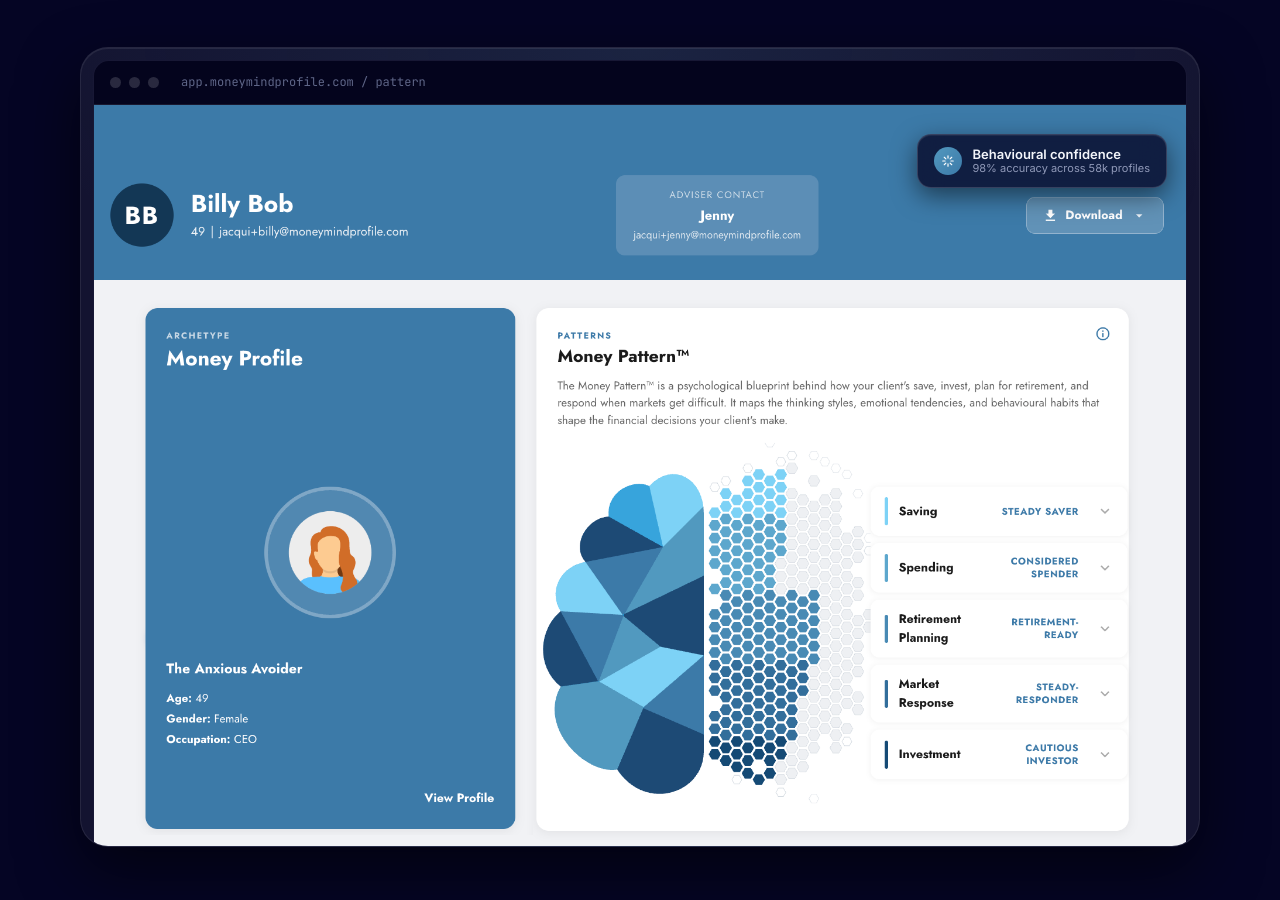
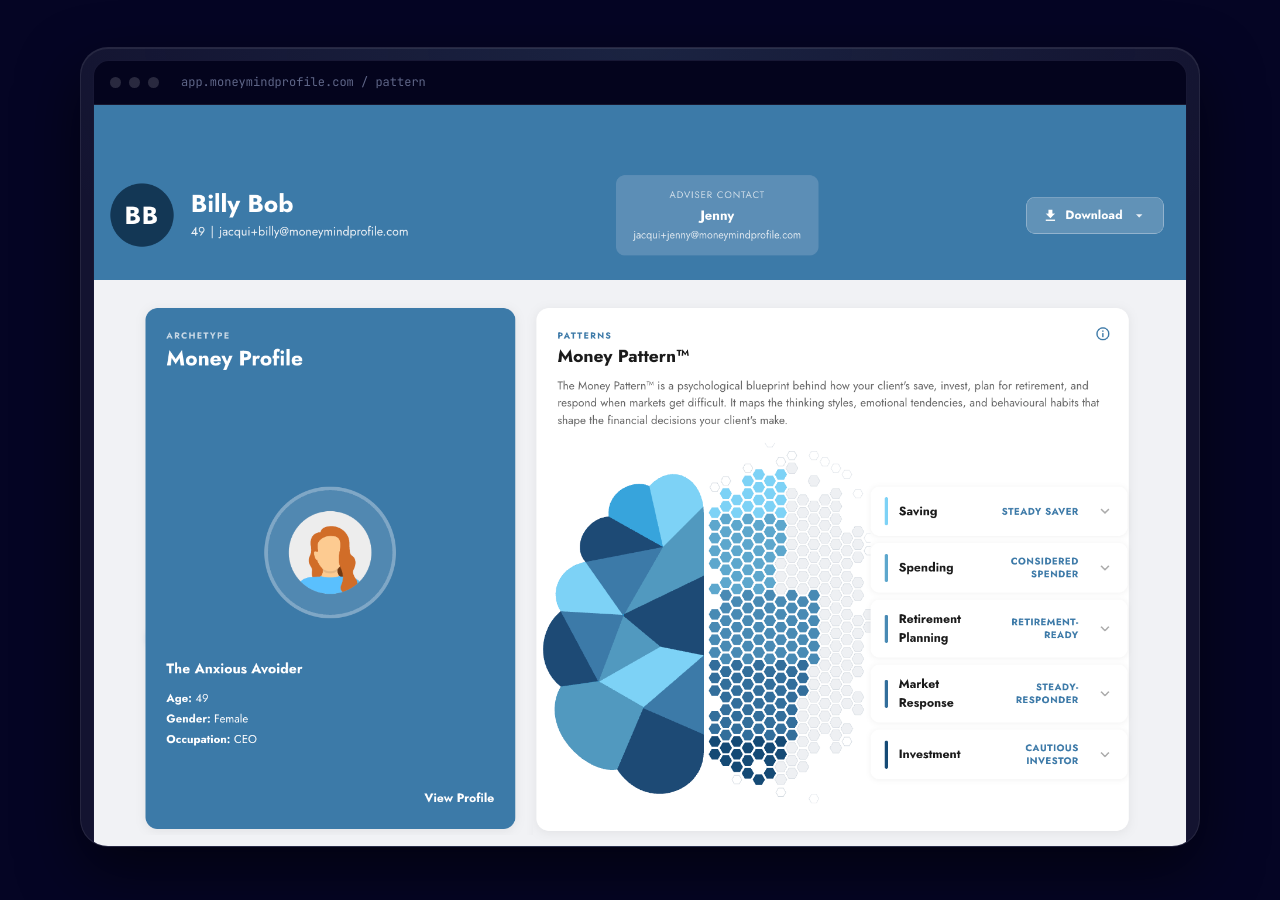
Before and after one commit to JacquiHenderson/moneymind, a Next.js app: page / in a window 1280 px wide. Shown: the part 1900-2800 px from the top of the page. Built offline with nearby package versions, Linux system fonts and the light colour scheme.

Commit message:
Update Platform.jsx

```diff
--- a/components/Platform.jsx
+++ b/components/Platform.jsx
@@ -45,15 +45,6 @@
         </div>
 
         <div className="mm-platform-stage">
-          <div className="mm-platform-badge">
-            <span className="mm-platform-badge-icon">
-              <IconSparkle size={14} stroke={2} style={{ color: '#fff' }} />
-            </span>
-            <span className="mm-platform-badge-text">
-              <span className="t">Behavioural confidence</span>
-              <span className="s">98% accuracy across 58k profiles</span>
-            </span>
-          </div>
 
           <div className="mm-platform-window">
             <div className="mm-platform-chrome">
```
